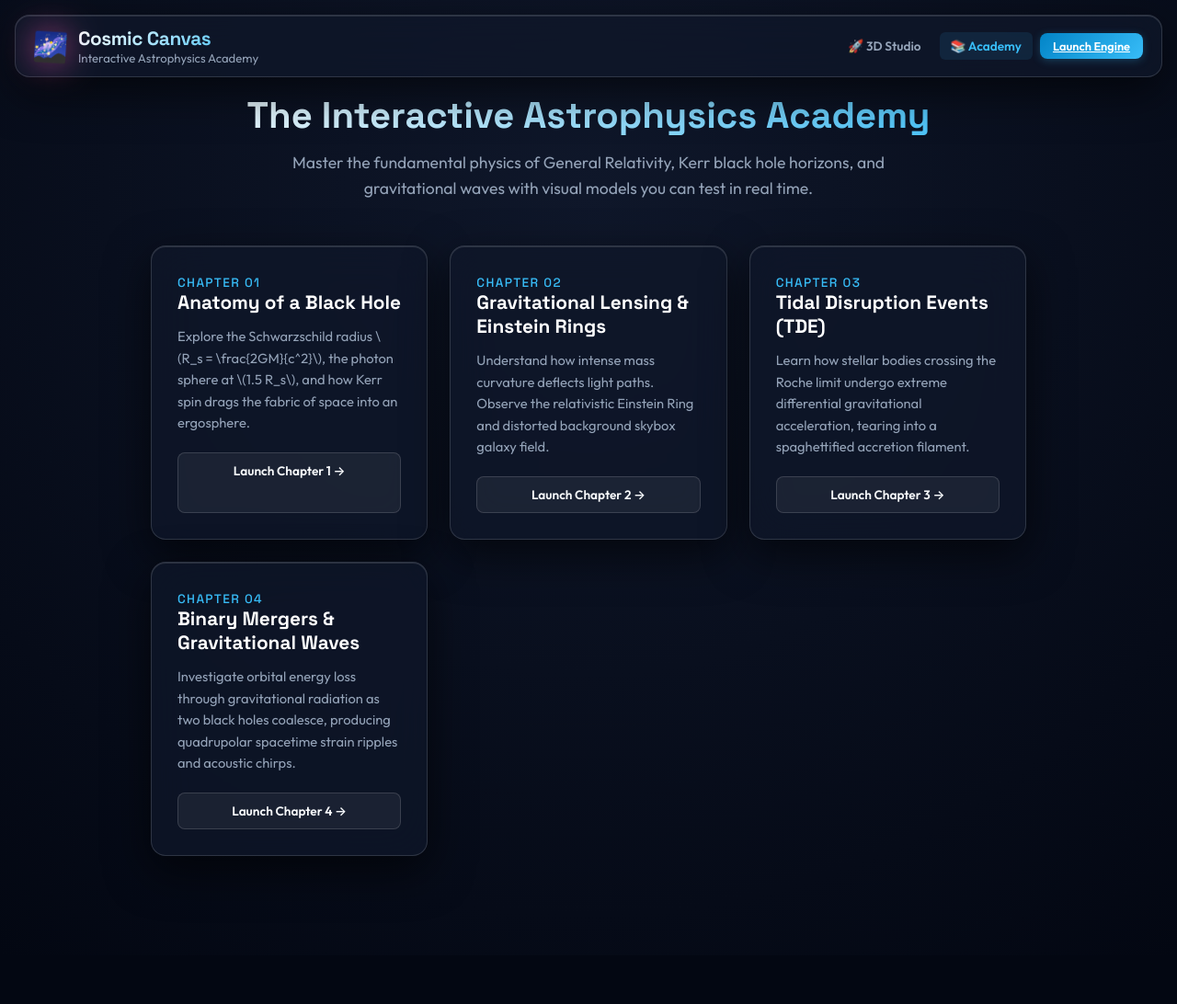
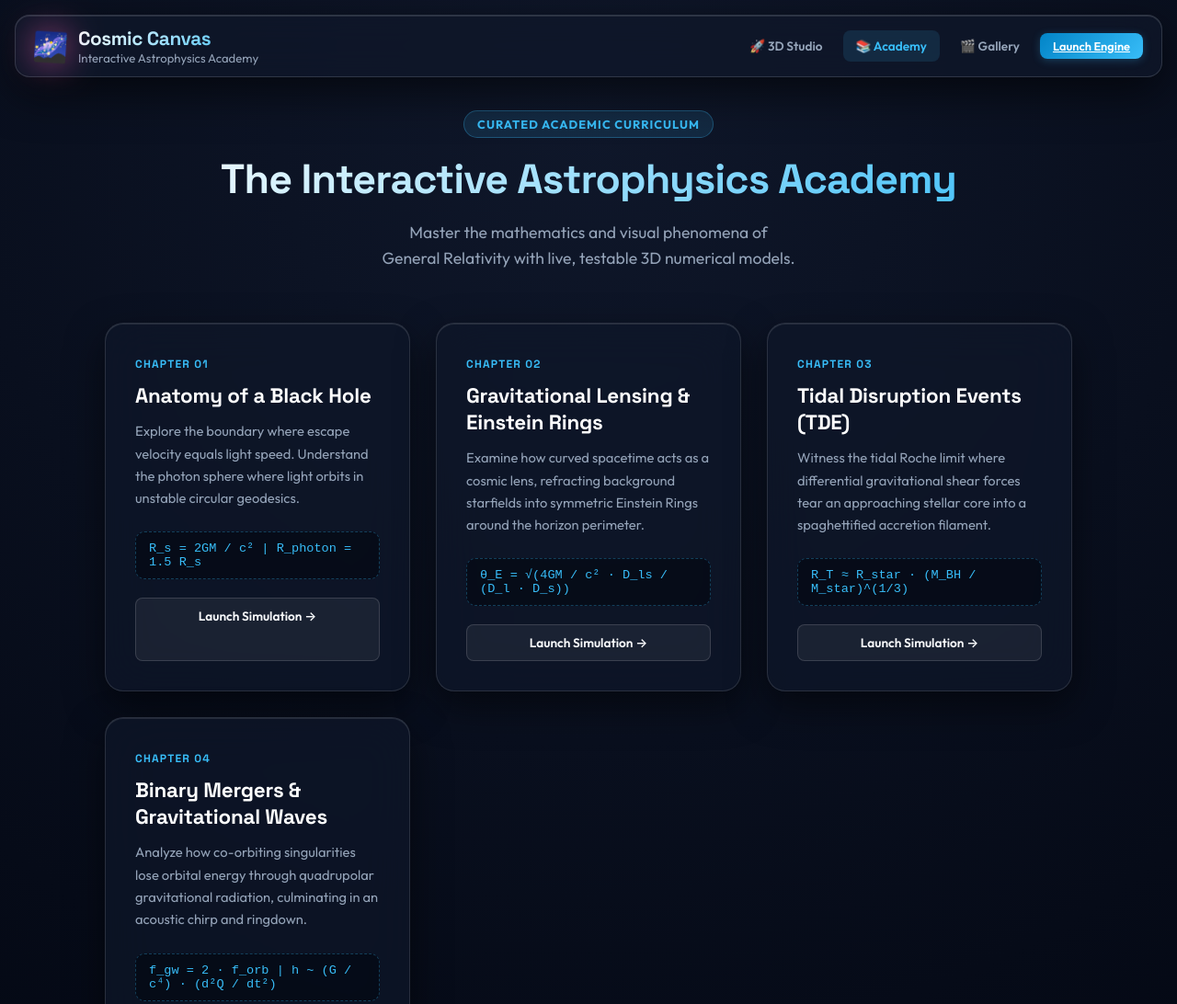
Before and after one commit to vktofly/Cosmic_Canvas, a website built with Vite: page learn.html in a window 1280 px wide. Shown: the top 1092 px of the page at 92% size. Before the commit the page ends 1039 px from the top, so only its background shows below. Built offline with nearby package versions, Linux system fonts and the light colour scheme.

Commit message:
style: elevate Academy and Gallery designs with academic equations, metric grids, and 24px glassmorphism

```diff
--- a/learn.html
+++ b/learn.html
@@ -3,81 +3,114 @@
 <head>
   <meta charset="UTF-8" />
   <meta name="viewport" content="width=device-width, initial-scale=1.0" />
-  <title>Cosmic Canvas Academy — Interactive Astrophysics & General Relativity</title>
+  <title>Cosmic Canvas Academy — Interactive General Relativity & Astrophysics</title>
   <link rel="preconnect" href="https://fonts.googleapis.com">
   <link rel="preconnect" href="https://fonts.gstatic.com" crossorigin>
-  <link href="https://fonts.googleapis.com/css2?family=Outfit:wght@300;400;600;700&family=Space+Grotesk:wght@500;700&display=swap" rel="stylesheet">
+  <link href="https://fonts.googleapis.com/css2?family=Outfit:wght@300;400;500;600;700&family=Space+Grotesk:wght@500;700&display=swap" rel="stylesheet">
   <link rel="stylesheet" href="/style.css" />
   <style>
     body {
       overflow-y: auto !important;
       height: auto !important;
       min-height: 100vh;
-      background: radial-gradient(circle at 50% 20%, #0f172a 0%, #030712 100%);
+      background: radial-gradient(circle at 50% 10%, #0f172a 0%, #030712 100%);
       user-select: text;
     }
     .academy-container {
-      max-width: 1000px;
+      max-width: 1100px;
       margin: 0 auto;
-      padding: 100px 24px 60px 24px;
+      padding: 120px 24px 80px 24px;
     }
     .academy-hero {
       text-align: center;
-      margin-bottom: 48px;
+      margin-bottom: 56px;
+    }
+    .eyebrow {
+      display: inline-block;
+      padding: 6px 14px;
+      border-radius: 20px;
+      font-size: 0.8rem;
+      font-weight: 700;
+      text-transform: uppercase;
+      letter-spacing: 0.08em;
+      color: var(--accent-cyan);
+      background: rgba(56, 189, 248, 0.12);
+      border: 1px solid rgba(56, 189, 248, 0.3);
+      margin-bottom: 16px;
     }
     .academy-hero h1 {
       font-family: var(--font-heading);
-      font-size: 2.5rem;
+      font-size: 2.8rem;
       font-weight: 700;
+      letter-spacing: -0.02em;
       background: linear-gradient(135deg, #ffffff 0%, var(--accent-cyan) 100%);
       -webkit-background-clip: text;
       -webkit-text-fill-color: transparent;
-      margin-bottom: 12px;
+      margin-bottom: 16px;
       text-wrap: balance;
     }
     .academy-hero p {
       font-size: 1.1rem;
       color: var(--text-muted);
-      max-width: 650px;
+      max-width: 700px;
       margin: 0 auto;
       line-height: 1.6;
+      text-wrap: balance;
     }
     .chapter-grid {
       display: grid;
-      grid-template-columns: repeat(auto-fit, minmax(300px, 1fr));
-      gap: 24px;
-      margin-bottom: 48px;
+      grid-template-columns: repeat(auto-fit, minmax(320px, 1fr));
+      gap: 28px;
+      margin-bottom: 60px;
     }
     .chapter-card {
-      padding: 28px;
+      padding: 32px;
       display: flex;
       flex-direction: column;
       justify-content: space-between;
-      transition: transform 0.3s ease, border-color 0.3s ease, box-shadow 0.3s ease;
+      border-radius: 20px;
+      background: rgba(15, 23, 42, 0.7);
+      backdrop-filter: blur(24px);
+      border: 1px solid rgba(255, 255, 255, 0.12);
+      box-shadow: 0 16px 40px rgba(0, 0, 0, 0.5), inset 0 1px 0 rgba(255, 255, 255, 0.1);
+      transition: transform 0.3s cubic-bezier(0.16, 1, 0.3, 1), border-color 0.3s ease, box-shadow 0.3s ease;
     }
     .chapter-card:hover {
-      transform: translateY(-4px);
+      transform: translateY(-6px);
       border-color: rgba(56, 189, 248, 0.4);
-      box-shadow: 0 20px 40px rgba(0, 0, 0, 0.6);
+      box-shadow: 0 24px 56px rgba(0, 0, 0, 0.7), 0 0 20px rgba(56, 189, 248, 0.15);
     }
-    .chapter-number {
+    .chapter-badge {
+      display: inline-block;
       font-family: var(--font-heading);
-      font-size: 0.85rem;
+      font-size: 0.75rem;
+      font-weight: 700;
       color: var(--accent-cyan);
       text-transform: uppercase;
       letter-spacing: 0.1em;
-      margin-bottom: 8px;
+      margin-bottom: 12px;
     }
     .chapter-card h3 {
       font-family: var(--font-heading);
-      font-size: 1.3rem;
+      font-size: 1.4rem;
       color: #ffffff;
       margin-bottom: 12px;
+      letter-spacing: -0.01em;
     }
     .chapter-card p {
       font-size: 0.92rem;
       color: var(--text-muted);
-      line-height: 1.6;
+      line-height: 1.65;
+      margin-bottom: 24px;
+    }
+    .equation-box {
+      background: rgba(3, 7, 18, 0.6);
+      border: 1px dashed rgba(56, 189, 248, 0.3);
+      padding: 10px 14px;
+      border-radius: 10px;
+      font-family: monospace;
+      font-size: 0.85rem;
+      color: var(--accent-cyan);
       margin-bottom: 20px;
     }
     .nav-link {
@@ -85,13 +118,13 @@
       text-decoration: none;
       font-size: 0.85rem;
       font-weight: 600;
-      padding: 6px 12px;
-      border-radius: 6px;
+      padding: 8px 14px;
+      border-radius: 8px;
       transition: color 0.2s ease, background 0.2s ease;
     }
     .nav-link:hover, .nav-link.active {
       color: var(--accent-cyan);
-      background: rgba(56, 189, 248, 0.1);
+      background: rgba(56, 189, 248, 0.12);
     }
   </style>
 </head>
@@ -108,55 +141,69 @@
     <nav style="display: flex; gap: 8px; align-items: center;" aria-label="Main Navigation">
       <a href="/" class="nav-link">🚀 3D Studio</a>
       <a href="/learn.html" class="nav-link active">📚 Academy</a>
+      <a href="/gallery.html" class="nav-link">🎬 Gallery</a>
       <a href="/" class="btn btn-primary" style="padding: 6px 14px; font-size: 0.8rem;">Launch Engine</a>
     </nav>
   </header>
 
   <main class="academy-container">
     <section class="academy-hero">
+      <span class="eyebrow">Curated Academic Curriculum</span>
       <h1>The Interactive Astrophysics Academy</h1>
-      <p>Master the fundamental physics of General Relativity, Kerr black hole horizons, and gravitational waves with visual models you can test in real time.</p>
+      <p>Master the mathematics and visual phenomena of General Relativity with live, testable 3D numerical models.</p>
     </section>
 
     <div class="chapter-grid">
       <!-- Chapter 1 -->
-      <article class="glass-panel chapter-card">
+      <article class="chapter-card">
         <div>
-          <span class="chapter-number">Chapter 01</span>
+          <span class="chapter-badge">Chapter 01</span>
           <h3>Anatomy of a Black Hole</h3>
-          <p>Explore the Schwarzschild radius \(R_s = \frac{2GM}{c^2}\), the photon sphere at \(1.5 R_s\), and how Kerr spin drags the fabric of space into an ergosphere.</p>
+          <p>Explore the boundary where escape velocity equals light speed. Understand the photon sphere where light orbits in unstable circular geodesics.</p>
+          <div class="equation-box">
+            <span>R_s = 2GM / c² | R_photon = 1.5 R_s</span>
+          </div>
         </div>
-        <a href="/?mode=blackhole" class="btn btn-secondary" style="text-align: center; text-decoration: none;">Launch Chapter 1 →</a>
+        <a href="/?mode=blackhole" class="btn btn-secondary" style="text-align: center; text-decoration: none;">Launch Simulation →</a>
       </article>
 
       <!-- Chapter 2 -->
-      <article class="glass-panel chapter-card">
+      <article class="chapter-card">
         <div>
-          <span class="chapter-number">Chapter 02</span>
+          <span class="chapter-badge">Chapter 02</span>
           <h3>Gravitational Lensing & Einstein Rings</h3>
-          <p>Understand how intense mass curvature deflects light paths. Observe the relativistic Einstein Ring and distorted background skybox galaxy field.</p>
+          <p>Examine how curved spacetime acts as a cosmic lens, refracting background starfields into symmetric Einstein Rings around the horizon perimeter.</p>
+          <div class="equation-box">
+            <span>θ_E = √(4GM / c² · D_ls / (D_l · D_s))</span>
+          </div>
         </div>
-        <a href="/?mode=wormhole" class="btn btn-secondary" style="text-align: center; text-decoration: none;">Launch Chapter 2 →</a>
+        <a href="/?mode=wormhole" class="btn btn-secondary" style="text-align: center; text-decoration: none;">Launch Simulation →</a>
       </article>
 
       <!-- Chapter 3 -->
-      <article class="glass-panel chapter-card">
+      <article class="chapter-card">
         <div>
-          <span class="chapter-number">Chapter 03</span>
+          <span class="chapter-badge">Chapter 03</span>
           <h3>Tidal Disruption Events (TDE)</h3>
-          <p>Learn how stellar bodies crossing the Roche limit undergo extreme differential gravitational acceleration, tearing into a spaghettified accretion filament.</p>
+          <p>Witness the tidal Roche limit where differential gravitational shear forces tear an approaching stellar core into a spaghettified accretion filament.</p>
+          <div class="equation-box">
+            <span>R_T ≈ R_star · (M_BH / M_star)^(1/3)</span>
+          </div>
         </div>
-        <a href="/" class="btn btn-secondary" style="text-align: center; text-decoration: none;">Launch Chapter 3 →</a>
+        <a href="/" class="btn btn-secondary" style="text-align: center; text-decoration: none;">Launch Simulation →</a>
       </article>
 
       <!-- Chapter 4 -->
-      <article class="glass-panel chapter-card">
+      <article class="chapter-card">
         <div>
-          <span class="chapter-number">Chapter 04</span>
+          <span class="chapter-badge">Chapter 04</span>
           <h3>Binary Mergers & Gravitational Waves</h3>
-          <p>Investigate orbital energy loss through gravitational radiation as two black holes coalesce, producing quadrupolar spacetime strain ripples and acoustic chirps.</p>
+          <p>Analyze how co-orbiting singularities lose orbital energy through quadrupolar gravitational radiation, culminating in an acoustic chirp and ringdown.</p>
+          <div class="equation-box">
+            <span>f_gw = 2 · f_orb | h ~ (G / c⁴) · (d²Q / dt²)</span>
+          </div>
         </div>
-        <a href="/?mode=binary" class="btn btn-secondary" style="text-align: center; text-decoration: none;">Launch Chapter 4 →</a>
+        <a href="/?mode=binary" class="btn btn-secondary" style="text-align: center; text-decoration: none;">Launch Simulation →</a>
       </article>
     </div>
   </main>
```
Also changed, not shown: gallery.html (+77 -47 lines).
